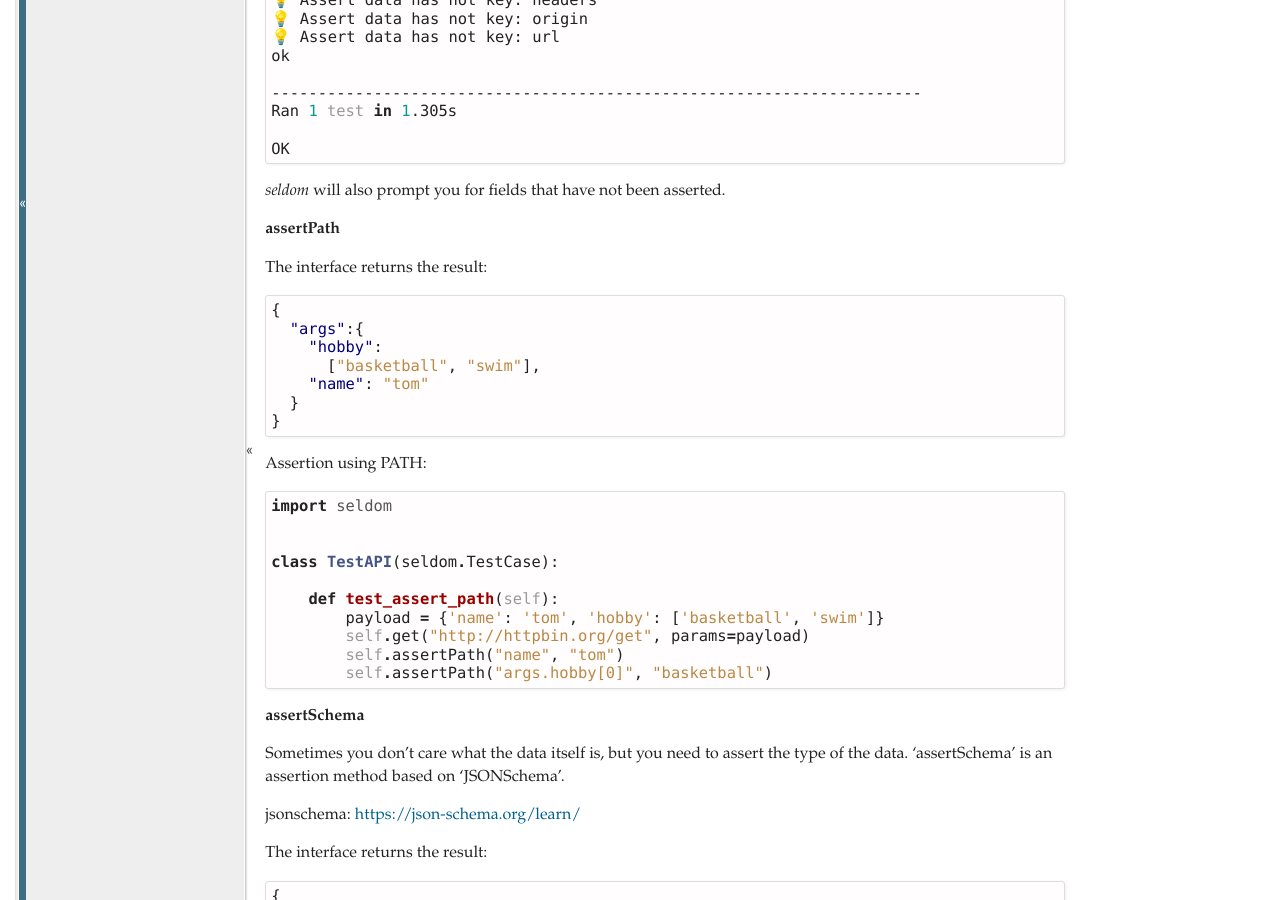
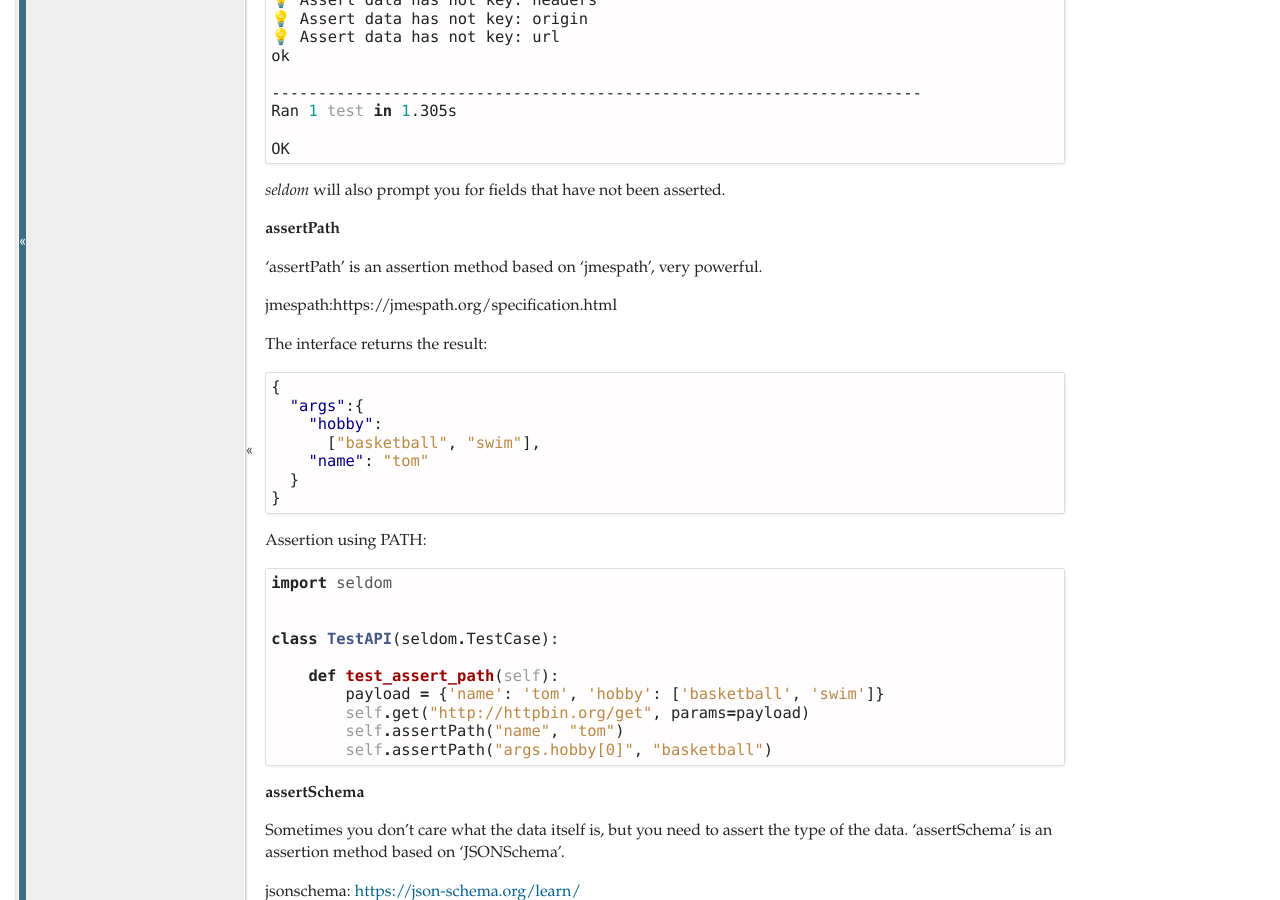
Before and after one commit to SeldomQA/seldom, a Sphinx documentation site: the page built from docs/rst_docs/http.rst, in a window 1280 px wide and 900 px high, scrolled down 4627 px. Built offline with Sphinx 7.4.7, drawn with Linux system fonts in a browser that asks for light colours.

Commit message:
docs: add jmespath link

````diff
--- a/docs/http.md
+++ b/docs/http.md
@@ -223,6 +223,10 @@ seldom还会提示你还有哪些字段没有断言。
 
 __assertPath__
 
+`assertPath` 是基于 `jmespath` 实现的断言，功能非常强大。
+
+jmespath:https://jmespath.org/specification.html
+
 接口返回数据如下：
 
 ```json
--- a/docs/rst_docs/http.rst
+++ b/docs/rst_docs/http.rst
@@ -228,6 +228,10 @@ Running logs
 
 **assertPath**
 
+'assertPath' is an assertion method based on 'jmespath', very powerful.
+
+jmespath:https://jmespath.org/specification.html
+
 The interface returns the result:
 
 .. code:: json
````
